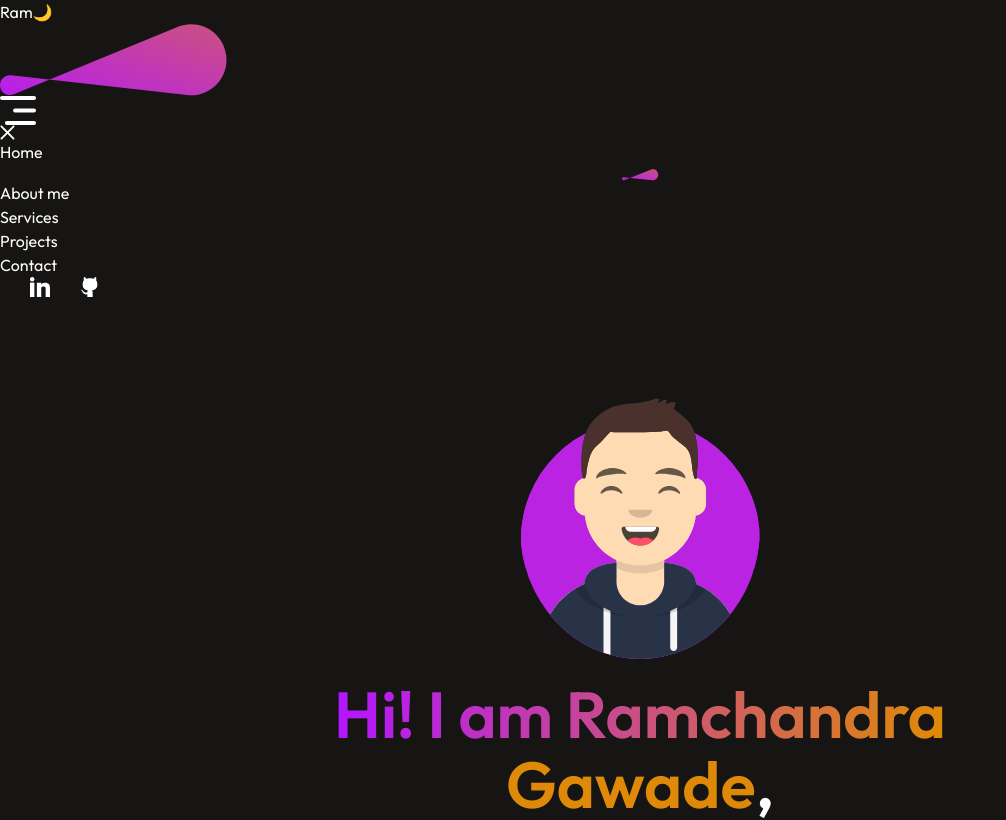
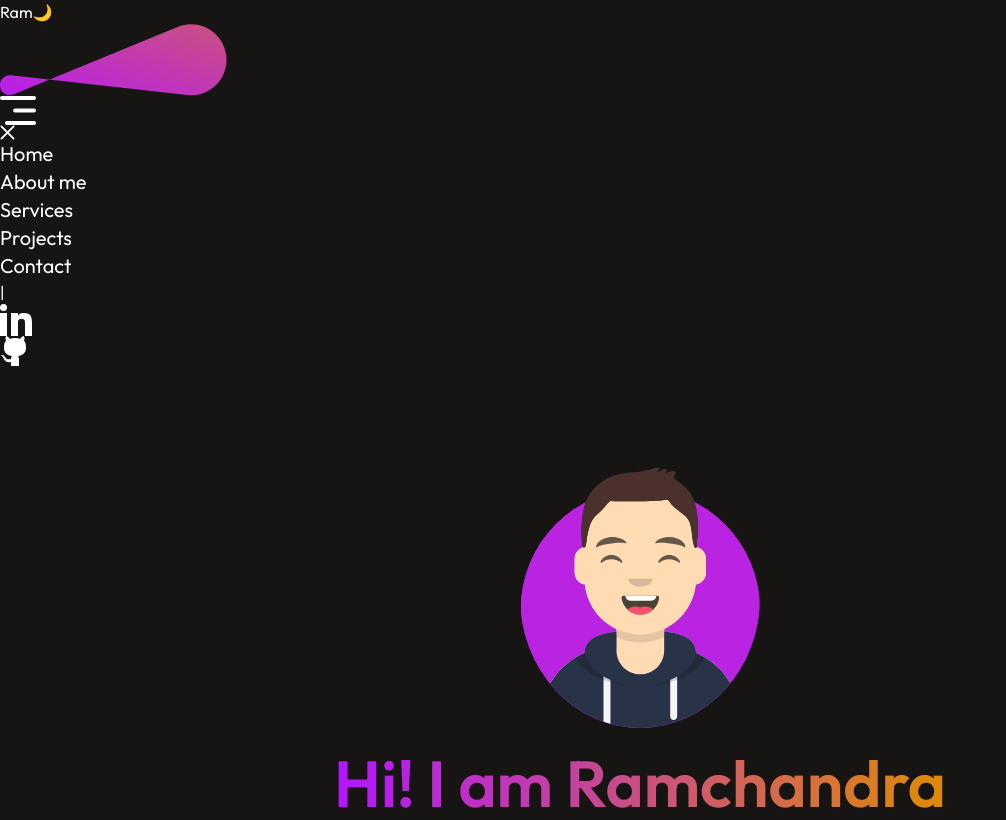
Before and after one commit to ramchandragawade/portfolio-react-css, a React (Vite) app: page / in a window 1280 px wide. Shown: the top 820 px of the page, without its empty margins (0-1006 px from the left). Built offline with nearby package versions, Linux system fonts and the light colour scheme.

Commit message:
nav done in tw

```diff
--- a/src/components/Logo/Logo.jsx
+++ b/src/components/Logo/Logo.jsx
@@ -1,7 +1,10 @@
 import themePattern from '../../assets/theme_pattern.svg';
 const Logo = () => {
+  const goToTop = ()=>{
+    window.scrollTo({ top: 0, behavior: 'smooth' })
+  }
   return (
-    <div className="flex-col align-middle justify-center">
+    <div className="flex-col align-middle justify-center" onClick={goToTop}>
         <div className="relative">
           <p className='text-2xl font-semibold'>Ram🌙</p>
           <img className='absolute -z-10 w-20 -bottom-1 -right-2' src={themePattern} alt="Ramchandra" />
--- a/src/components/Navbar/Navbar.css
+++ b/src/components/Navbar/Navbar.css
@@ -1,3 +1,9 @@
+.menu-item {
+    @apply pl-24 lg:p-0 flex text-3xl lg:text-xl gap-5 lg:flex-col lg:gap-1 cursor-pointer hover:scale-105 hover:transform duration-300
+}
+.menu-item img {
+    @apply flex m-auto
+}
 /* .navbar {
     display: flex;
     align-items: center;
@@ -7,35 +13,35 @@
     top: 0;
     backdrop-filter: blur(20px);
     z-index: 99;
-} */
-/* .logo-container {
+}
+.logo-container {
     display: flex;
     flex-direction: column;
     align-items: center;
     justify-content: center;
-} */
-/* .logo-cls {
+}
+.logo-cls {
     position: relative;
-} */
-/* .logo-cls p {
+}
+.logo-cls p {
     font-size: 24px;
     font-weight: 600;
-} */
+}
 
-/* .logo-cls img {
+.logo-cls img {
     position: absolute;
     bottom: -2px;
     z-index: -1;
     width: 70px;
     right: -5px;
-} */
-/* .nav-menu {
+}
+.nav-menu {
     display: flex;
     align-items: center;
     list-style: none;
     gap: 60px;
     font-size: 20px;
-} */
+}
 
 .menu-item {
     display: flex;
@@ -64,9 +70,9 @@
     display: none;
 }
 
-/* .nav-open {
+.nav-open {
     display: none;
-} */
+}
 
 .nav-socials{
     display: flex;
@@ -88,21 +94,21 @@
 }
 
 @media(max-width:1024px) {
-    /* .navbar {
+    .navbar {
         margin: 20px 6%;
         backdrop-filter: none;
-    } */
+    }
 
-    /* .navbar .nav-connect {
+    .navbar .nav-connect {
         display: none;
-    } */
+    }
 
-    /* .nav-open {
+    .nav-open {
         display: block;
         position: fixed;
         right: 30px;
         cursor: pointer;
-    } */
+    }
 
     .nav-close {
         display: block;
@@ -113,7 +119,7 @@
         cursor: pointer;
         margin-bottom: 100px;
     }
-    /* .nav-menu {
+    .nav-menu {
         position: fixed;
         flex-direction: column;
         align-items: start;
@@ -125,7 +131,7 @@
         z-index: 100;
         transition: right 0.5s;
         right: -350px;
-    } */
+    }
 
     .menu-item {
         font-size: 30px;
@@ -147,4 +153,4 @@
     .nav-socials hr {
         display: none;
     }
-}
+} */
--- a/src/components/Navbar/Navbar.jsx
+++ b/src/components/Navbar/Navbar.jsx
@@ -4,7 +4,6 @@ import underlineImg from '../../assets/nav_underline.svg';
 import menuOpen from '../../assets/menu_open.svg';
 import menuClose from '../../assets/menu_close.svg';
 import AnchorLink from 'react-anchor-link-smooth-scroll';
-import themePattern from '../../assets/theme_pattern.svg';
 import linkedinLogo from '../../assets/linkedin.svg';
 import githubLogo from '../../assets/github.svg';
 import Logo from '../Logo/Logo';
@@ -38,25 +37,25 @@ const Navbar = () => {
   }
 
   return (
-    <div className='flex sticky top-0 lg:justify-around lg:backdrop-blur-md z-50 my-5 mx-[6%] lg:my-1 lg:mx-[7%] p-1'>
+    <div className='flex sticky top-0 lg:justify-around lg:backdrop-blur-md z-50 my-5 mx-[6%] lg:my-1 lg:mx-[7%] py-1'>
       <Logo/>
         <img src={menuOpen} onClick={openMenu} alt="Nav" className='block lg:hidden fixed cursor-pointer right-8'/>
         <ul ref={menuRef} className='list-none flex flex-col lg:flex-row fixed items-start top-0 gap-8 bg-[#1f0016] lg:bg-inherit w-96 lg:w-max h-full z-50 -right-96 transition-right duration-300 lg:static lg:items-center lg:justify-center lg:gap-16 lg:text-xl'>
           <img src={menuClose} onClick={closeMenu} alt="" className="block lg:hidden relative top-8 left-72 w-7 cursor-pointer mb-24" />
-          <li className='menu-item'><AnchorLink className='anchor-link' offset={50} href='#top'><p onClick={()=>{setMenu('home')}}>Home</p></AnchorLink>{menu==='home' && <img src={underlineImg} alt="Home link" /> }</li>
-          <li className='menu-item'><AnchorLink className='anchor-link' offset={50} href='#about'><p onClick={()=>{setMenu('about')}}>About me</p></AnchorLink>{menu==='about' && <img src={underlineImg} alt="about link" /> }</li>
-          <li className='menu-item'><AnchorLink className='anchor-link' offset={50} href='#services'><p onClick={()=>{setMenu('services')}}>Services</p></AnchorLink>{menu==='services' && <img src={underlineImg} alt="services link" /> }</li>
-          <li className='menu-item'><AnchorLink className='anchor-link' offset={50} href='#works'><p onClick={()=>{setMenu('works')}}>Projects</p></AnchorLink>{menu==='works' && <img src={underlineImg} alt="project links" /> }</li>
-          <li className='menu-item'><AnchorLink className='anchor-link' offset={50} href='#contact'><p onClick={()=>{setMenu('contact')}}>Contact</p></AnchorLink>{menu==='contact' && <img src={underlineImg} alt="contact page link" /> }</li>
-          <div className="social-container">
-            <ul className='nav-socials'>
-            <hr />
-              <li><a href="https://www.linkedin.com/in/ramchandra-gawade/" target="_blank"><img src={linkedinLogo} alt="" /></a></li>
-              <li><a href="https://github.com/ramchandragawade" target="_blank"><img src={githubLogo} alt="" /></a></li>
+          <li className='menu-item'><AnchorLink offset={50} href='#top'><p onClick={()=>{setMenu('home')}}>Home</p></AnchorLink>{menu==='home' && <img src={underlineImg} alt="Home link" /> }</li>
+          <li className='menu-item'><AnchorLink offset={50} href='#about'><p onClick={()=>{setMenu('about')}}>About me</p></AnchorLink>{menu==='about' && <img src={underlineImg} alt="about link" /> }</li>
+          <li className='menu-item'><AnchorLink offset={50} href='#services'><p onClick={()=>{setMenu('services')}}>Services</p></AnchorLink>{menu==='services' && <img src={underlineImg} alt="services link" /> }</li>
+          <li className='menu-item'><AnchorLink offset={50} href='#works'><p onClick={()=>{setMenu('works')}}>Projects</p></AnchorLink>{menu==='works' && <img src={underlineImg} alt="project links" /> }</li>
+          <li className='menu-item'><AnchorLink offset={50} href='#contact'><p onClick={()=>{setMenu('contact')}}>Contact</p></AnchorLink>{menu==='contact' && <img src={underlineImg} alt="contact page link" /> }</li>
+          <div className="w-full lg:w-max">
+            <ul className='flex justify-evenly lg:justify-center lg:gap-8 items-center mt-8 lg:mt-0'>
+              <p className='hidden lg:block text-2xl'>|</p>
+              <li><a href="https://www.linkedin.com/in/ramchandra-gawade/" target="_blank"><img className='w-5' src={linkedinLogo} alt="" /></a></li>
+              <li><a href="https://github.com/ramchandragawade" target="_blank"><img className='w-5' src={githubLogo} alt="" /></a></li>
             </ul>
           </div>
         </ul>
-        {/* <AnchorLink className='anchor-link' offset={50} href='#contact'><PatternBtn>Connect With Me</PatternBtn></AnchorLink> */}
+        {/* <AnchorLink  offset={50} href='#contact'><PatternBtn>Connect With Me</PatternBtn></AnchorLink> */}
     </div>
   )
 }
```
